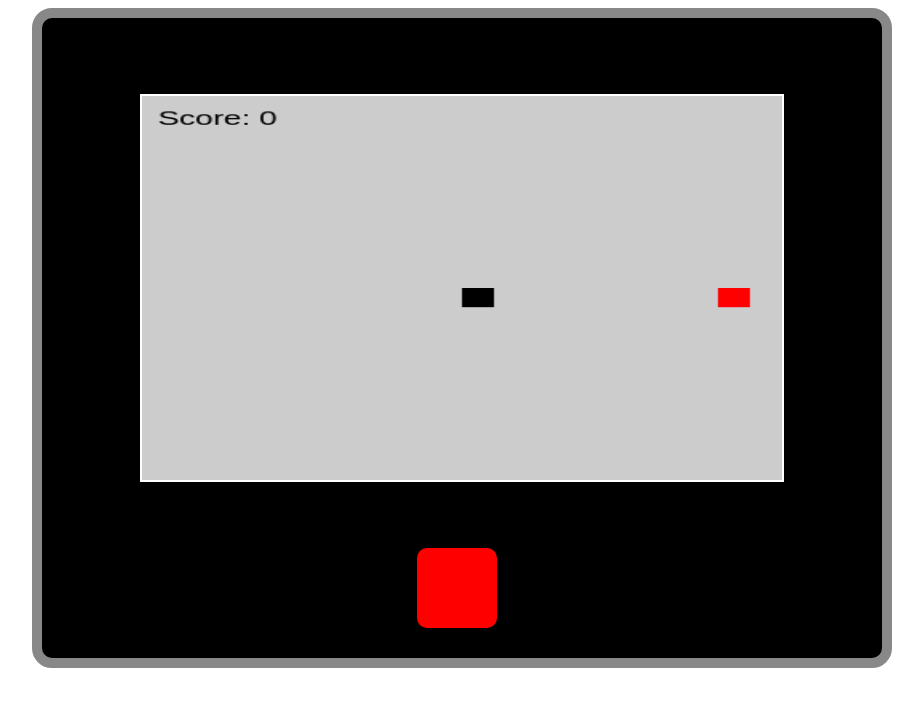
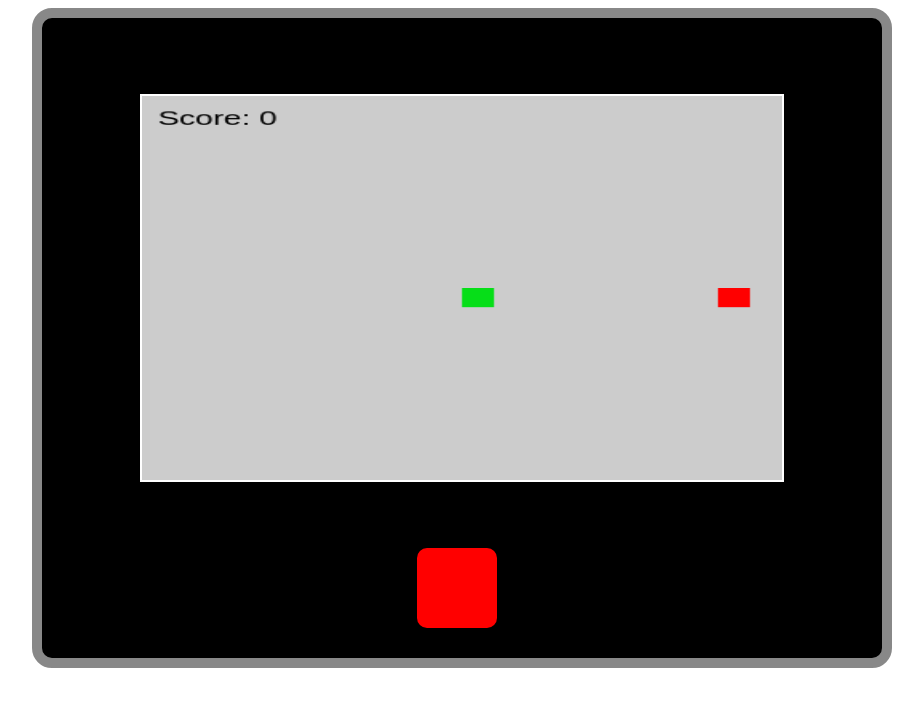
Before and after one commit to Rodri2001/Snake, a plain HTML site: page index.html in a window 1280 px wide. Shown: the whole page, without its empty margins (178-1101 px from the left). Drawn offline with Linux system fonts and the light colour scheme.

Commit message:
Finish 2.0

```diff
--- a/index.html
+++ b/index.html
@@ -4,6 +4,8 @@
 <head>
   <title>Snake Game</title>
   <link rel="stylesheet" type="text/css" href="style.css">
+  <link rel="icon" href="./icon/snake.png">
+
 </head>
 
 <body>
--- a/script.js
+++ b/script.js
@@ -53,7 +53,7 @@ function draw() {
 
     // Dibujar la serpiente
     for (let i = 0; i < snake.length; i++) {
-        context.fillStyle = '#000';
+        context.fillStyle = '#06de18';
         context.fillRect(snake[i].x, snake[i].y, scale, scale);
     }
 
```
Also changed, not shown: icon/snake.png (added).
